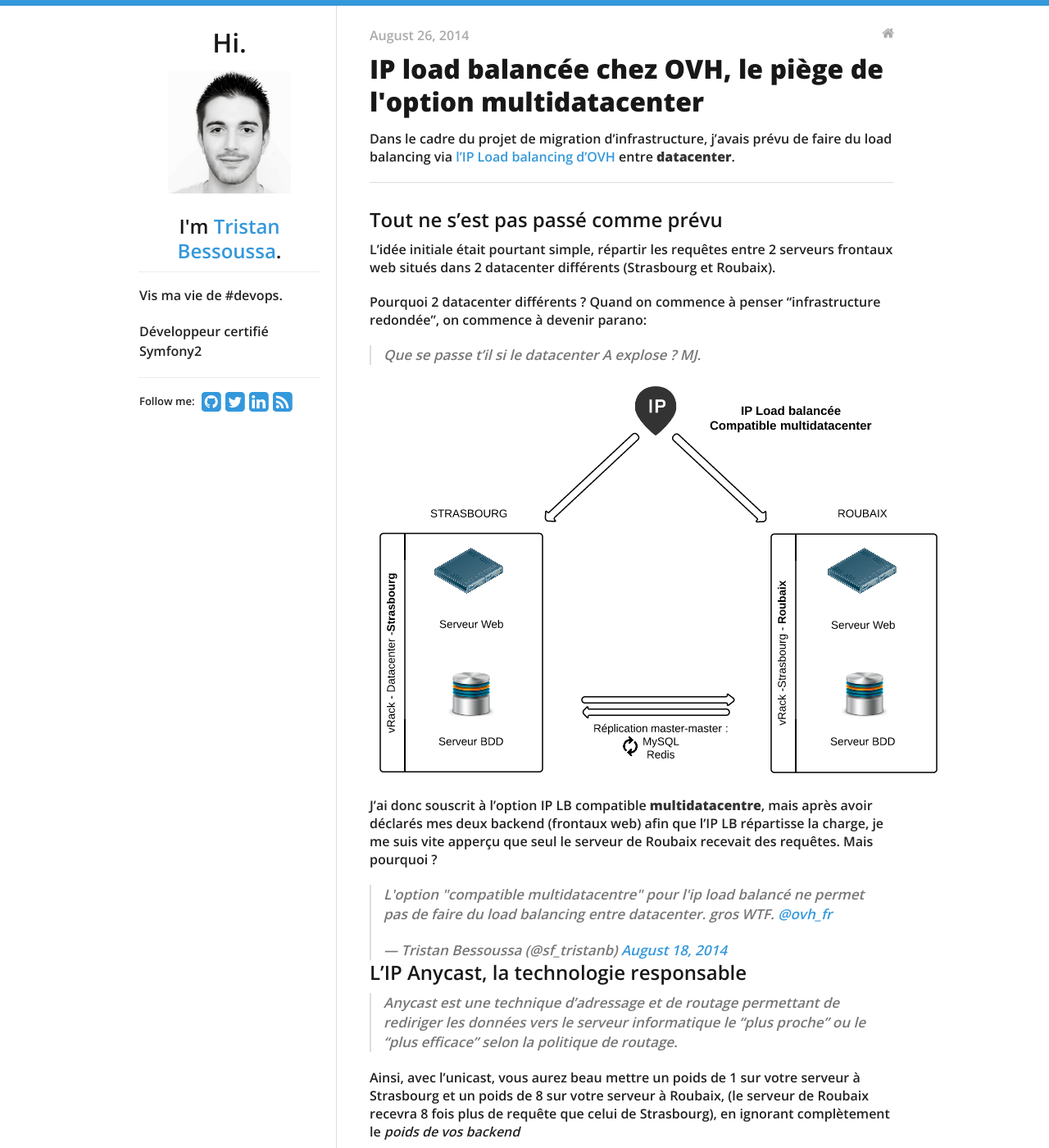
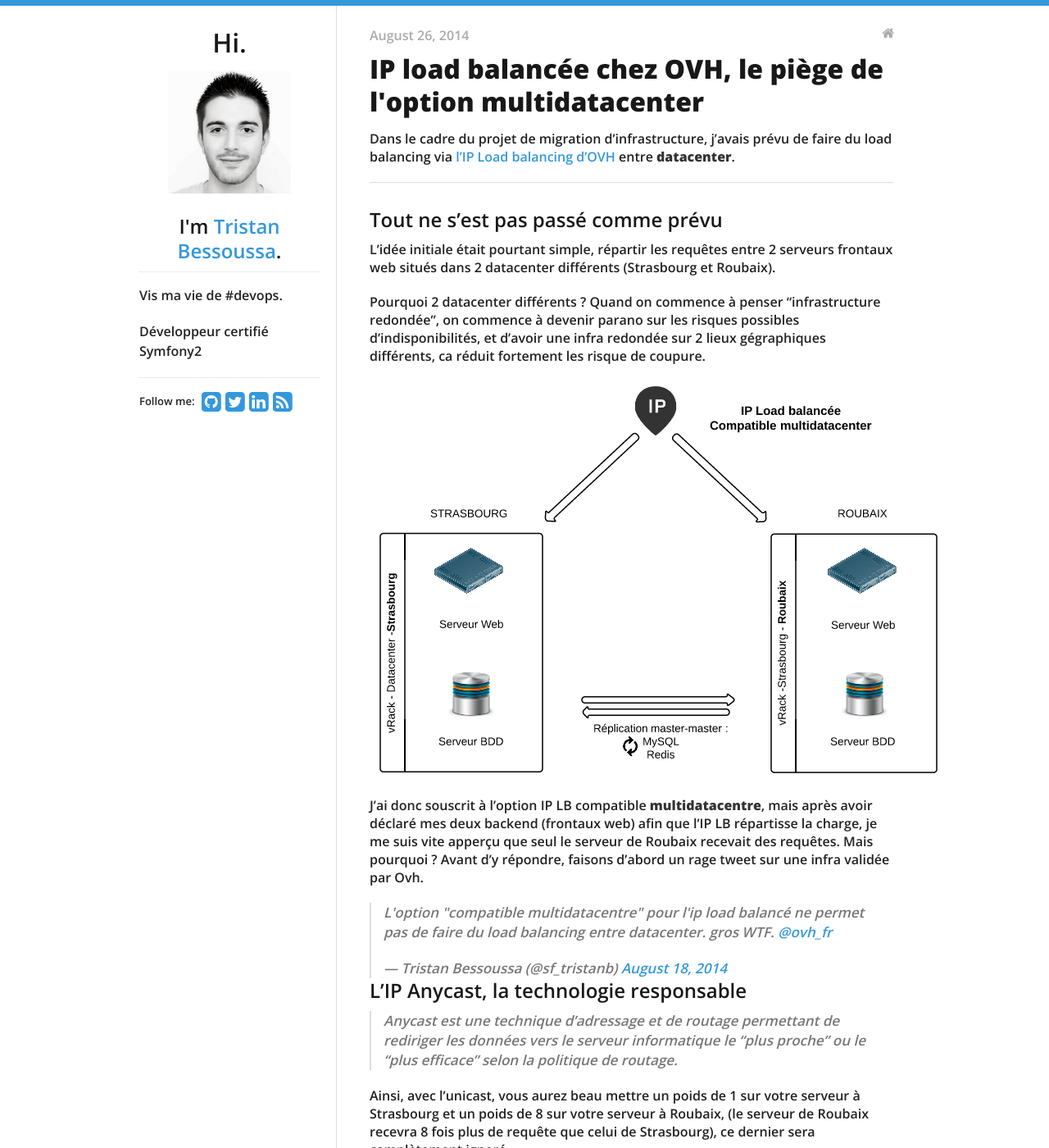
Before and after one commit to swanson/lagom, a Jekyll site: the page built from _posts/2014-08-26-ovh-load-balancing.md, in a window 1280 px wide and 1400 px high. Shown: the whole window at 82% size. Built offline with Jekyll 4.4.1, drawn with Linux system fonts in a browser that asks for light colours; nearby versions of some CDN libraries; comment, search, counter and statistics services are not loaded; some of the changed text lies outside the part shown.

Commit message:
Update 2014-08-26-ovh-load-balancing.md

```diff
--- a/_posts/2014-08-26-ovh-load-balancing.md
+++ b/_posts/2014-08-26-ovh-load-balancing.md
@@ -14,15 +14,12 @@
 
 L'idée initiale était pourtant simple, répartir les requêtes entre 2 serveurs frontaux web situés dans 2 datacenter différents (Strasbourg et Roubaix).
 
-Pourquoi 2 datacenter différents ? Quand on commence à penser "infrastructure redondée", on commence à devenir parano:
-
-> Que se passe t'il si le datacenter A explose ? MJ.
-
+Pourquoi 2 datacenter différents ? Quand on commence à penser "infrastructure redondée", on commence à devenir parano sur les risques possibles d'indisponibilités, et d'avoir une infra redondée sur 2 lieux gégraphiques différents, ca réduit fortement les risque de coupure.
 
 ![Idée initiale](/assets/images/ovh_lb_initial_idea.png)
 
 
-J'ai donc souscrit à l'option IP LB compatible **multidatacentre**, mais après avoir déclarés mes deux backend (frontaux web) afin que l'IP LB répartisse la charge, je me suis vite apperçu que seul le serveur de Roubaix recevait des requêtes. Mais pourquoi ?
+J'ai donc souscrit à l'option IP LB compatible **multidatacentre**, mais après avoir déclaré mes deux backend (frontaux web) afin que l'IP LB répartisse la charge, je me suis vite apperçu que seul le serveur de Roubaix recevait des requêtes. Mais pourquoi ? Avant d'y répondre, faisons d'abord un rage tweet sur une infra validée par Ovh.
 
 <blockquote class="twitter-tweet" lang="en"><p>L&#39;option &quot;compatible multidatacentre&quot; pour l&#39;ip load balancé ne permet pas de faire du load balancing entre datacenter. gros WTF. <a href="https://twitter.com/ovh_fr">@ovh_fr</a></p>&mdash; Tristan Bessoussa (@sf_tristanb) <a href="https://twitter.com/sf_tristanb/statuses/501338034051502080">August 18, 2014</a></blockquote>
 <script async src="//platform.twitter.com/widgets.js" charset="utf-8"></script>
@@ -31,17 +28,19 @@
 
 > Anycast est une technique d'adressage et de routage permettant de rediriger les données vers le serveur informatique le "plus proche" ou le "plus efficace" selon la politique de routage.
 
- Ainsi, avec l'unicast, vous aurez beau mettre un poids de 1 sur votre serveur à Strasbourg et un poids de 8 sur votre serveur à Roubaix, (le serveur de Roubaix recevra 8 fois plus de requête que celui de Strasbourg),  en ignorant complètement le _poids de vos backend_
+ Ainsi, avec l'unicast, vous aurez beau mettre un poids de 1 sur votre serveur à Strasbourg et un poids de 8 sur votre serveur à Roubaix, (le serveur de Roubaix recevra 8 fois plus de requête que celui de Strasbourg), ce dernier sera complètement ignoré.
 
 Etant donné la proximité de Roubaix et de Strasbourg, je vous laisse admirer ma réaction:
 
-<iframe src="//giphy.com/embed/gyCv1uP2HaIH6?playOnHover=true" width="500" height="281" frameBorder="0" webkitAllowFullScreen mozallowfullscreen allowFullScreen></iframe>
+<iframe src="//giphy.com/embed/gyCv1uP2HaIH6?playOnHover=true" width="500" height="281" frameBorder="0"></iframe>
 
 ## Un mal pour un bien
 
 Finalement, cette histoire d'IP Anycast est une très bonne idée, il faut juste faire attention à ne pas se faire pieger.
 Voilà une idée d'infra qui fonctionnerait avec l'IP load balancing compatible multicentre :
 
+Finalement, j'ai rappatrié les 2 serveurs fautifs sur Roubaix et tout est rentré dans l'ordre. La latence réduite au sein d'un même datacenter sur un réseau vRack me permettra même de monter un cluster Galera ou Perconna, mais ça, c'est une autre histoire.
+
 ## Conclusion
 
 L'IP load balancing permet de faire du **load balancing au sein de différents datacenter**, et non **entre** datacenter
```
